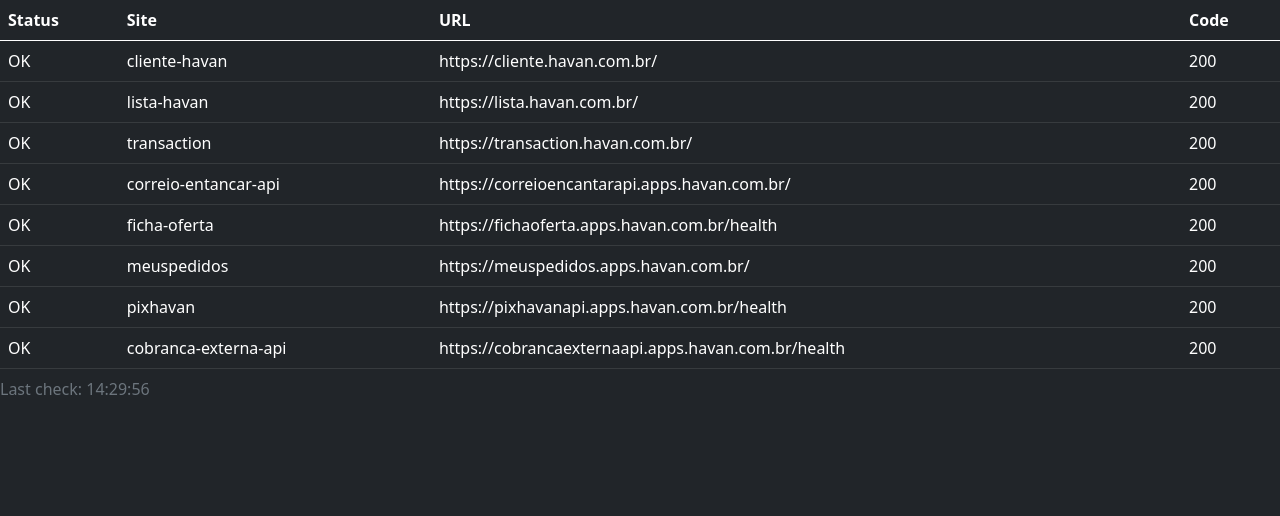
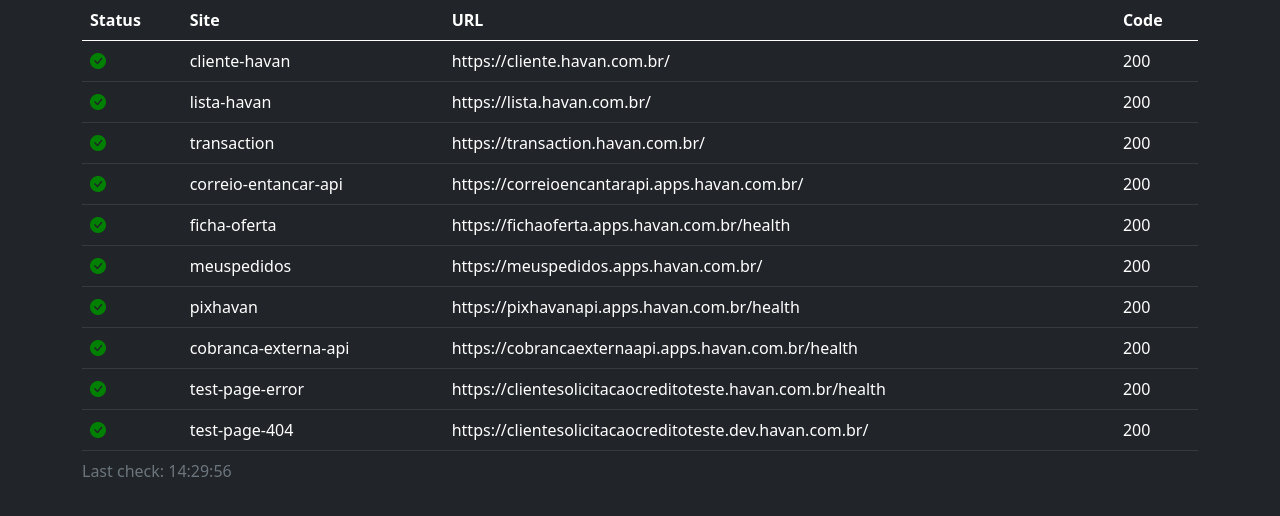
Before and after one commit to ewertonhm/status-page, a Flask app: page /status in a window 1280 px wide. Shown: the top 516 px of the page. Run offline with Flask 2, Linux system fonts and the light colour scheme; data that the repository does not hold is empty; some libraries are stand-ins or nearby versions.

Commit message:
test pages

```diff
--- a/main.py
+++ b/main.py
@@ -8,7 +8,10 @@
 requests.packages.urllib3.disable_warnings(category=InsecureRequestWarning)
 
 def test_site(url):
-    r = requests.get(url, verify=False)
+    try:
+        r = requests.get(url, verify=False)
+    except Exception:
+        return 'error'
     return r.status_code
 
 def run():
@@ -20,7 +23,9 @@
         {"nome": "ficha-oferta", "url": "https://fichaoferta.apps.havan.com.br/health"},
         {"nome": "meuspedidos", "url": "https://meuspedidos.apps.havan.com.br/"},
         {"nome": "pixhavan", "url": "https://pixhavanapi.apps.havan.com.br/health"},
-        {"nome": "cobranca-externa-api", "url": "https://cobrancaexternaapi.apps.havan.com.br/health"}
+        {"nome": "cobranca-externa-api", "url": "https://cobrancaexternaapi.apps.havan.com.br/health"},
+        {"nome": "test-page-error","url":"https://clientesolicitacaocreditoteste.havan.com.br/health"},
+        {"nome": "test-page-404", "url":"https://clientesolicitacaocreditoteste.dev.havan.com.br/"}
     ]
 
     status = []
--- a/templates/index.html
+++ b/templates/index.html
@@ -1,6 +1,7 @@
 {% extends 'base.html' %}
 
 {% block content %}
+<div class="container">
     <table class="table table-dark">
         <caption>Last check: {{ timestamp }}</caption>
         <thead>
@@ -14,7 +15,11 @@
         <tbody>
         {% for s in status %}
             <tr>
-                <td>{% if s.status == 200 %}OK{% else %}Error{% endif %}</td>
+                <td>{% if s.status == 200 %}
+                        <i class="bi-check-circle-fill" style="font-size: 1rem; color: green;"></i>
+                    {% else %}
+                        <i class="bi-x-circle-fill" style="font-size: 1rem; color: red;"></i>
+                    {% endif %}</td>
                 <td>{{ s.nome }}</td>
                 <td>{{ s.url }}</td>
                 <td>{{ s.status }}</td>
@@ -22,4 +27,5 @@
         {% endfor %}
         </tbody>
     </table>
+</div>
 {% endblock %}
```
